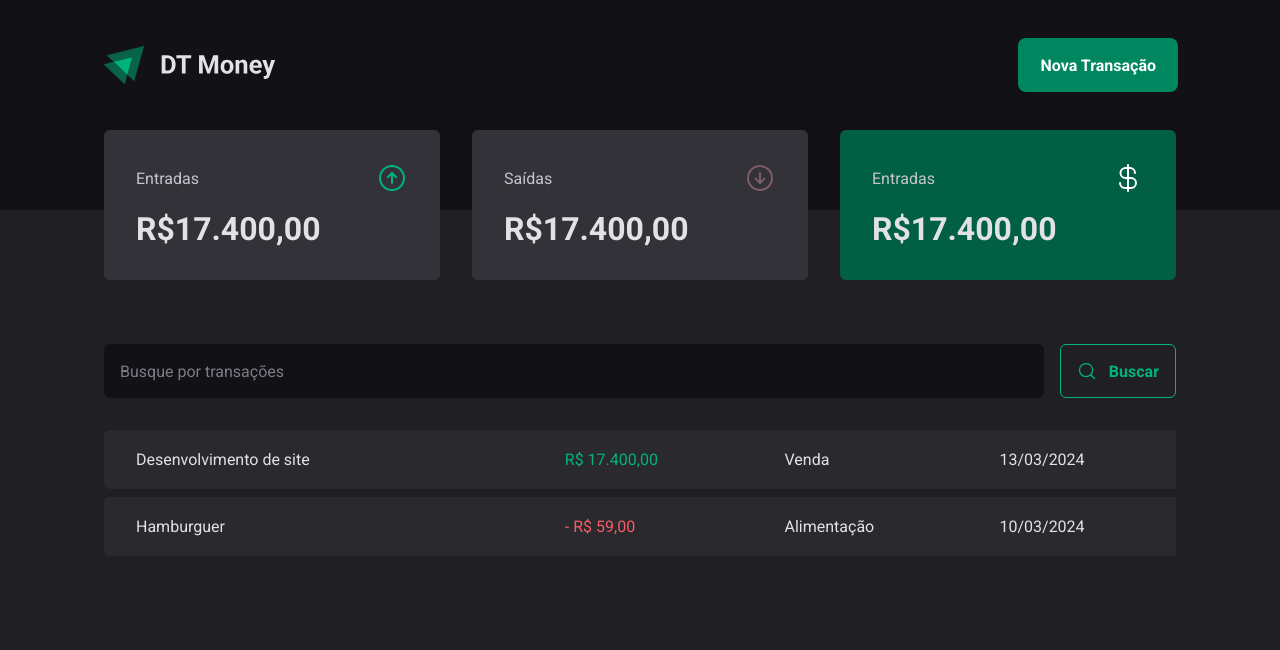
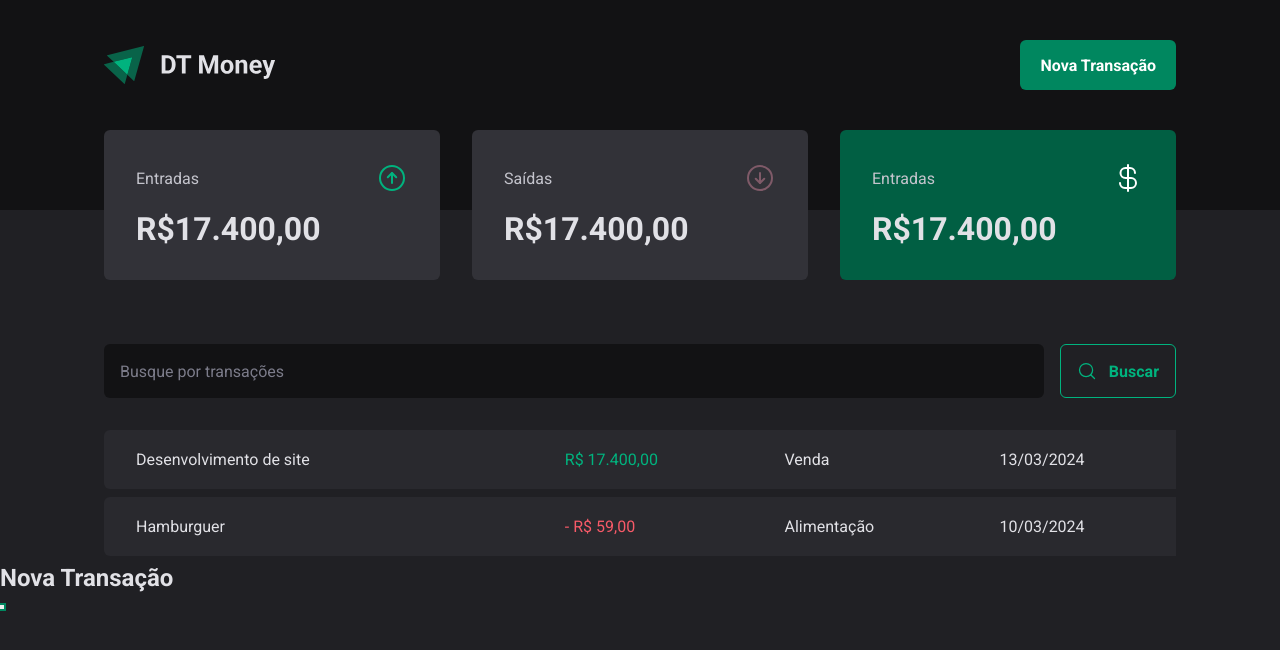
Before and after one commit to hugoh1dev/03_dt_money, a React (Vite) app in the folder 03_dt_money/: page / in a window 1280 px wide. Both pictures are taken after a click on the button "Nova Transação". Shown: the top 650 px of the page. Built offline with nearby package versions, Linux system fonts and the light colour scheme.

Commit message:
dialog radix lib added

```diff
--- a/03_dt_money/package.json
+++ b/03_dt_money/package.json
@@ -10,6 +10,7 @@
     "preview": "vite preview"
   },
   "dependencies": {
+    "@radix-ui/react-dialog": "^1.0.5",
     "phosphor-react": "^1.4.1",
     "react": "^18.2.0",
     "react-dom": "^18.2.0"
--- a/03_dt_money/src/components/Header/index.tsx
+++ b/03_dt_money/src/components/Header/index.tsx
@@ -1,4 +1,5 @@
 import { HeaderContainer, HeaderContent, NewTransactionButton } from "./styles";
+import * as Dialog from "@radix-ui/react-dialog";
 
 import logoImg from "../../assets/logo.svg"
 
@@ -8,7 +9,21 @@
             <HeaderContent>
                 <img src={logoImg} alt=""/>
 
-                <NewTransactionButton>Nova Transação</NewTransactionButton>
+                <Dialog.Root>
+                    <Dialog.Trigger asChild>
+                        <NewTransactionButton>Nova Transação</NewTransactionButton>
+                    </Dialog.Trigger>
+
+                    <Dialog.Portal>
+                        <Dialog.Overlay />
+
+                        <Dialog.Content>
+                            <Dialog.Title>Nova Transação</Dialog.Title>
+
+                            <Dialog.Close />
+                        </Dialog.Content>
+                    </Dialog.Portal>
+                </Dialog.Root>
             </HeaderContent>
         </HeaderContainer>
     )
```
Also changed, not shown: 1 other file (tests, documents, lock files or other folders).
